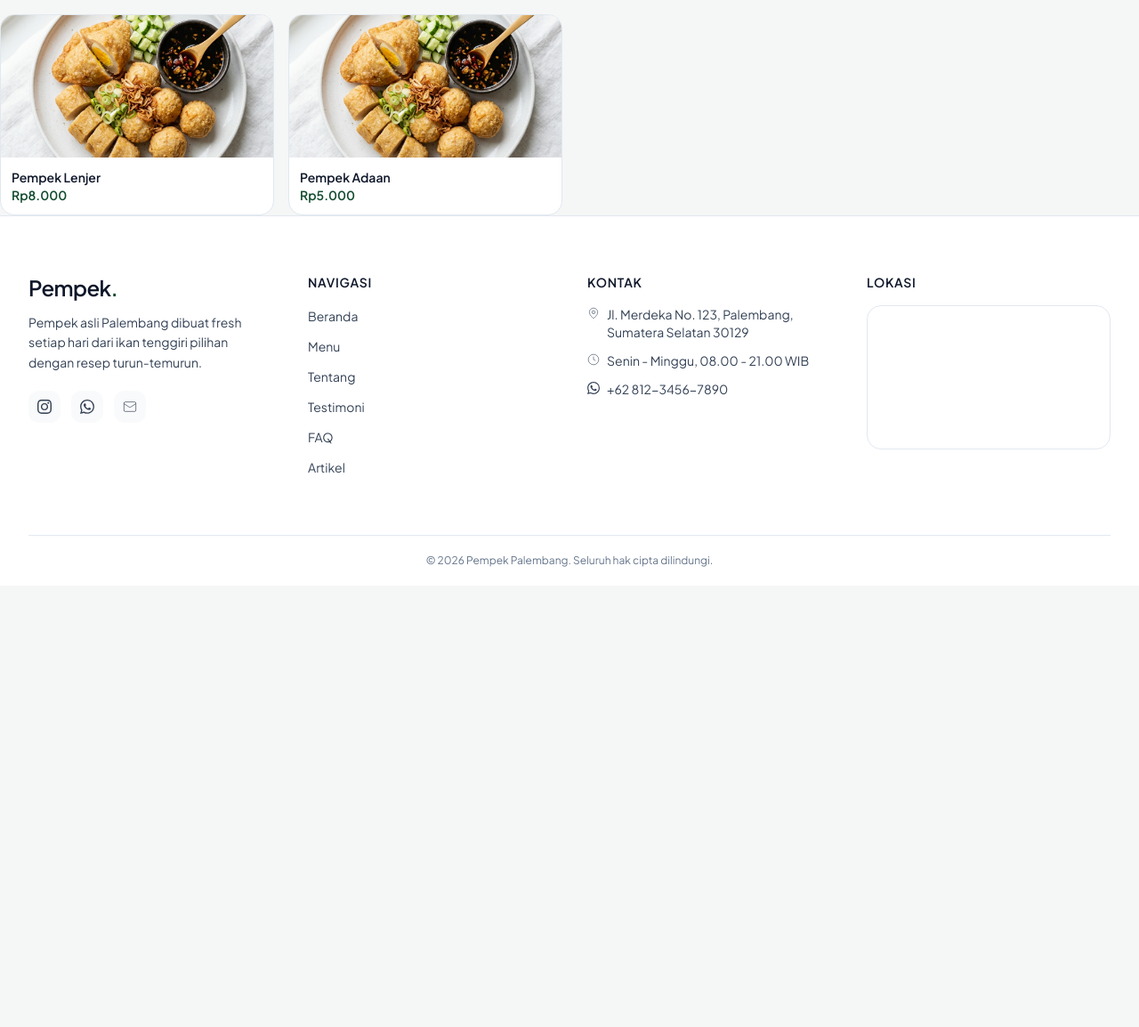
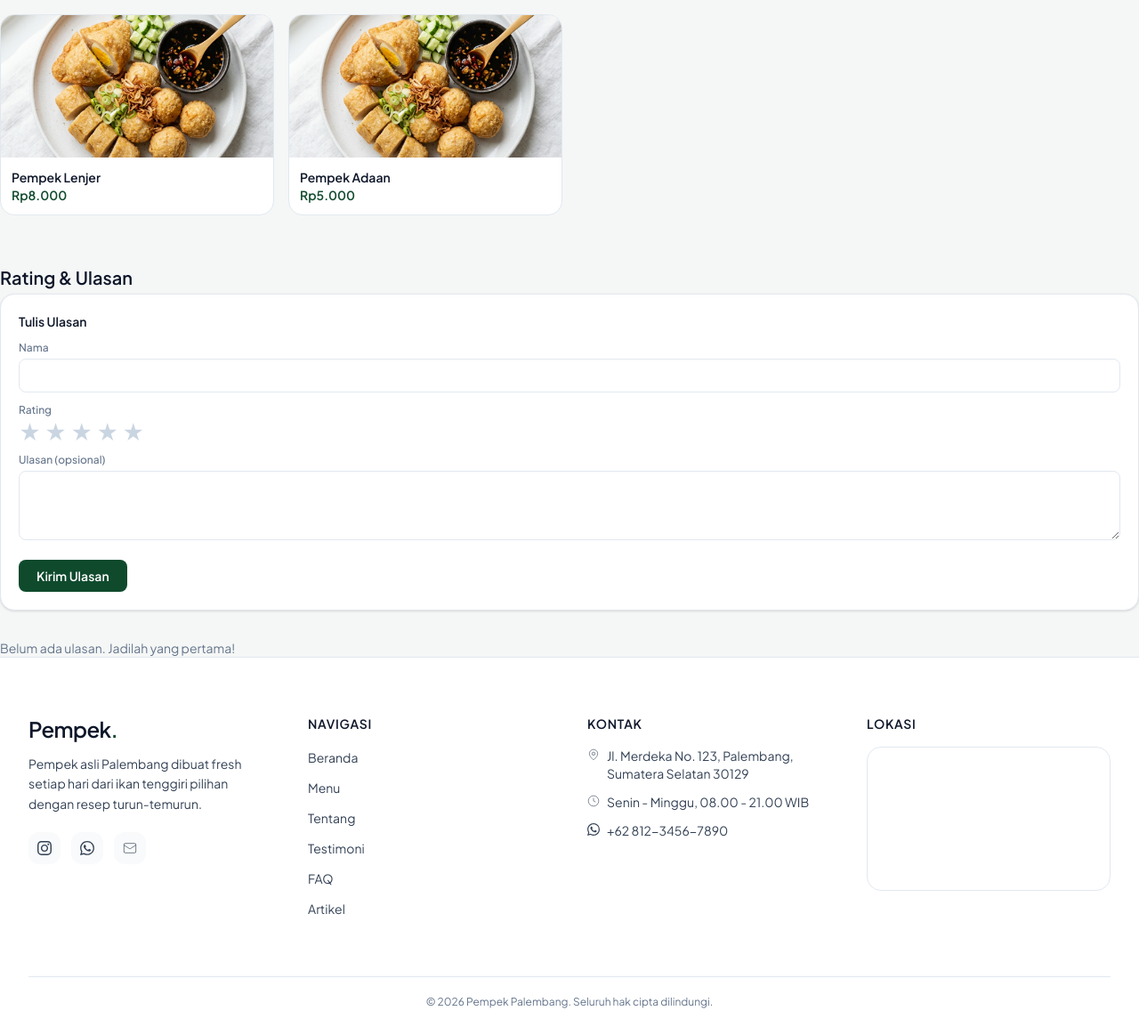
Before and after one commit to Kiagusss/oms-umkm, a Laravel app: page /produk/test in a window 1280 px wide. Shown: the part 653-1807 px from the top of the page at 89% size. Before the commit the page ends 1290 px from the top, so only its background shows below. Run offline with Laravel 12, Linux system fonts and the light colour scheme; data comes from the database, SQL or seed files in the repository; tables that the repository leaves empty hold one stand-in row (values such as "Sample post"); style sheets or scripts are compiled from the project's sources; some libraries are stand-ins or nearby versions.

Commit message:
Beli lagi + Rating & Review produk
- Tombol 'Beli Lagi' di halaman status pesanan — merge items ke keranjang via localStorage
- Form rating & review produk (bintang interaktif Alpine, ulasan teks, throttle 3/menit)
- Admin panel review: approve/hapus dari sidebar 'Ulasan'
- Produk: rata-rata rating + daftar ulasan approved

```diff
--- a/app/Http/Controllers/PublicProductController.php
+++ b/app/Http/Controllers/PublicProductController.php
@@ -3,12 +3,15 @@
 namespace App\Http\Controllers;
 
 use App\Models\Product;
+use App\Models\Review;
+use Illuminate\Http\Request;
 
 class PublicProductController extends Controller
 {
     public function show(string $slug)
     {
         $product = Product::with('category')->where('slug', $slug)->where('status', 'active')->firstOrFail();
+        $reviews = Review::where('product_id', $product->id)->approved()->latest()->get();
 
         $title = $product->seo_title ?: $product->name . ' — Pempek Palembang';
         $description = $product->seo_description ?: ($product->short_description ?: 'Pempek ' . $product->name . ' asli Palembang, dibuat fresh dari ikan tenggiri pilihan. Pesan online, kirim ke seluruh Indonesia.');
@@ -58,6 +61,20 @@
             'ogDescription' => $description,
             'ogImage' => $image,
             'schemaJsonLd' => json_encode($schema, JSON_UNESCAPED_SLASHES),
+            'reviews' => $reviews,
+            'avgRating' => $reviews->avg('rating'),
         ]);
     }
+
+    public function storeReview(Request $request, string $slug)
+    {
+        $product = Product::where('slug', $slug)->where('status', 'active')->firstOrFail();
+        $data = $request->validate([
+            'name'   => 'required|string|max:80',
+            'rating' => 'required|integer|min:1|max:5',
+            'body'   => 'nullable|string|max:1000',
+        ]);
+        Review::create(array_merge($data, ['product_id' => $product->id]));
+        return back()->with('review_sent', true);
+    }
 }
--- a/app/Models/Product.php
+++ b/app/Models/Product.php
@@ -40,4 +40,9 @@
     {
         return $this->belongsTo(Category::class);
     }
+
+    public function reviews()
+    {
+        return $this->hasMany(Review::class);
+    }
 }
--- /dev/null
+++ b/app/Models/Review.php
@@ -0,0 +1,22 @@
+<?php
+
+namespace App\Models;
+
+use Illuminate\Database\Eloquent\Model;
+
+class Review extends Model
+{
+    protected $fillable = ['product_id', 'name', 'rating', 'body', 'approved'];
+
+    protected $casts = ['approved' => 'boolean', 'rating' => 'integer'];
+
+    public function product()
+    {
+        return $this->belongsTo(Product::class);
+    }
+
+    public function scopeApproved($q)
+    {
+        return $q->where('approved', true);
+    }
+}
--- a/resources/views/produk/show.blade.php
+++ b/resources/views/produk/show.blade.php
@@ -70,5 +70,73 @@
             </div>
         </section>
     @endif
+
+    {{-- Rating & Review --}}
+    <section class="mt-14" id="reviews">
+        <h2 class="mb-1 text-xl font-bold text-[var(--color-ink)]">Rating & Ulasan</h2>
+        @if($avgRating)
+            <p class="mb-4 text-sm text-[var(--color-ink-3)]">
+                <span class="text-2xl font-bold text-amber-500">{{ number_format($avgRating, 1) }}</span>
+                / 5 &nbsp;·&nbsp; {{ $reviews->count() }} ulasan
+            </p>
+        @endif
+
+        @if(session('review_sent'))
+            <div class="mb-4 rounded-xl border border-emerald-200 bg-emerald-50 px-4 py-3 text-sm text-emerald-700">
+                Terima kasih! Ulasanmu sedang menunggu moderasi.
+            </div>
+        @endif
+
+        {{-- Form --}}
+        <form method="POST" action="{{ route('produk.review', $product->slug) }}"
+              class="mb-8 rounded-[var(--radius-xl)] border border-[var(--color-paper-3)] bg-white p-5 shadow-sm">
+            @csrf
+            <h3 class="mb-3 text-sm font-semibold text-[var(--color-ink)]">Tulis Ulasan</h3>
+            @if($errors->any())
+                <p class="mb-3 text-sm text-[var(--color-danger)]">{{ $errors->first() }}</p>
+            @endif
+            <div class="mb-3">
+                <label class="mb-1 block text-xs font-medium text-[var(--color-ink-3)]">Nama</label>
+                <input name="name" type="text" required maxlength="80" value="{{ old('name') }}"
+                       class="w-full rounded-[var(--radius-md)] border border-[var(--color-paper-3)] px-3 py-2 text-sm focus:border-[var(--color-accent)] focus:outline-none">
+            </div>
+            <div class="mb-3">
+                <label class="mb-1 block text-xs font-medium text-[var(--color-ink-3)]">Rating</label>
+                <div class="flex gap-1" x-data="{ r: {{ old('rating', 0) }} }">
+                    @for($s = 1; $s <= 5; $s++)
+                        <button type="button" @click="r = {{ $s }}"
+                                :class="r >= {{ $s }} ? 'text-amber-400' : 'text-slate-300'"
+                                class="text-2xl leading-none transition-colors">★</button>
+                    @endfor
+                    <input type="hidden" name="rating" :value="r">
+                </div>
+            </div>
+            <div class="mb-4">
+                <label class="mb-1 block text-xs font-medium text-[var(--color-ink-3)]">Ulasan (opsional)</label>
+                <textarea name="body" rows="3" maxlength="1000"
+                          class="w-full rounded-[var(--radius-md)] border border-[var(--color-paper-3)] px-3 py-2 text-sm focus:border-[var(--color-accent)] focus:outline-none">{{ old('body') }}</textarea>
+            </div>
+            <button type="submit"
+                    class="rounded-[var(--radius-md)] bg-[var(--color-accent)] px-5 py-2 text-sm font-semibold text-white hover:bg-[var(--color-accent-hover)]">
+                Kirim Ulasan
+            </button>
+        </form>
+
+        {{-- Daftar review --}}
+        @forelse($reviews as $review)
+            <div class="mb-4 rounded-[var(--radius-xl)] border border-[var(--color-paper-3)] bg-white p-4">
+                <div class="flex items-center justify-between">
+                    <p class="text-sm font-semibold text-[var(--color-ink)]">{{ $review->name }}</p>
+                    <span class="text-amber-400 text-sm">{{ str_repeat('★', $review->rating) }}{{ str_repeat('☆', 5 - $review->rating) }}</span>
+                </div>
+                @if($review->body)
+                    <p class="mt-1 text-sm text-[var(--color-ink-2)]">{{ $review->body }}</p>
+                @endif
+                <p class="mt-1 text-xs text-[var(--color-ink-3)]">{{ $review->created_at->translatedFormat('d F Y') }}</p>
+            </div>
+        @empty
+            <p class="text-sm text-[var(--color-ink-3)]">Belum ada ulasan. Jadilah yang pertama!</p>
+        @endforelse
+    </section>
 </div>
 @endsection
--- a/routes/web.php
+++ b/routes/web.php
@@ -9,6 +9,7 @@
 use App\Http\Controllers\Admin\OrderController;
 use App\Http\Controllers\Admin\PackageController;
 use App\Http\Controllers\Admin\ProductController;
+use App\Http\Controllers\Admin\ReviewController;
 use App\Http\Controllers\Admin\SeoController;
 use App\Http\Controllers\Admin\SettingController;
 use App\Http\Controllers\Admin\TestimonialController;
@@ -26,6 +27,7 @@
 Route::get('/artikel', [PublicArticleController::class, 'index'])->name('artikel.index');
 Route::get('/artikel/{slug}', [PublicArticleController::class, 'show'])->name('artikel.show');
 Route::get('/produk/{slug}', [PublicProductController::class, 'show'])->name('produk.show');
+Route::post('/produk/{slug}/review', [PublicProductController::class, 'storeReview'])->name('produk.review')->middleware('throttle:3,1');
 Route::get('/kategori/{slug}', [PublicCategoryController::class, 'show'])->name('kategori.show');
 
 // Checkout publik + status pesanan
@@ -55,6 +57,9 @@
         Route::resource('pesanan', OrderController::class)->names('admin.pesanan');
         Route::get('pesanan/{pesanan}/struk', [OrderController::class, 'struk'])->name('admin.pesanan.struk');
         Route::resource('voucher', VoucherController::class)->names('admin.voucher');
+        Route::get('review', [ReviewController::class, 'index'])->name('admin.review.index');
+        Route::patch('review/{review}/approve', [ReviewController::class, 'approve'])->name('admin.review.approve');
+        Route::delete('review/{review}', [ReviewController::class, 'destroy'])->name('admin.review.destroy');
         Route::get('pengaturan', [SettingController::class, 'edit'])->name('admin.pengaturan');
         Route::put('pengaturan', [SettingController::class, 'update'])->name('admin.pengaturan.update');
         Route::get('seo', [SeoController::class, 'edit'])->name('admin.seo');
```
Also changed, not shown: app/Http/Controllers/Admin/ReviewController.php (added, +27 -0 lines), resources/views/admin/layouts/app.blade.php (+5 -2 lines), resources/views/admin/review/index.blade.php (added, +64 -0 lines), resources/views/pesanan/show.blade.php (+27 -0 lines), database/migrations/2026_08_30_000000_create_reviews_table.php (added).
